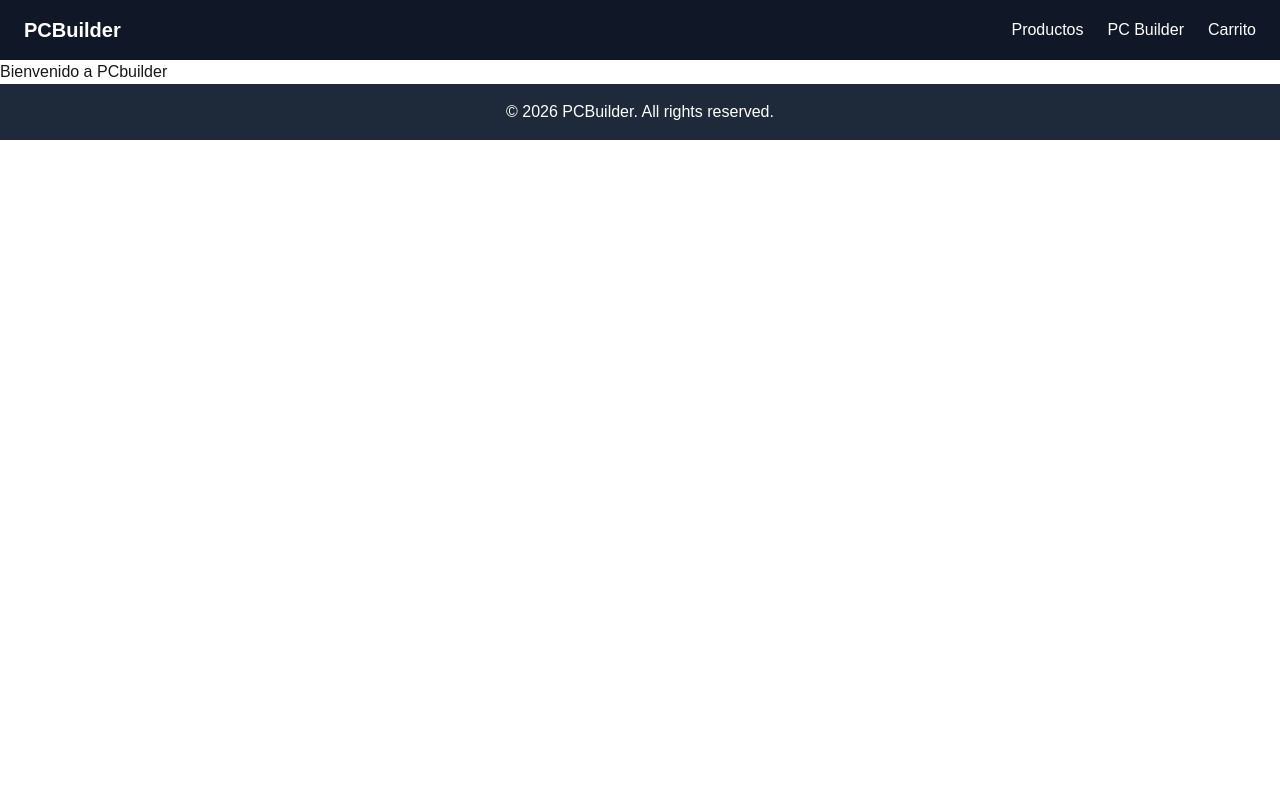
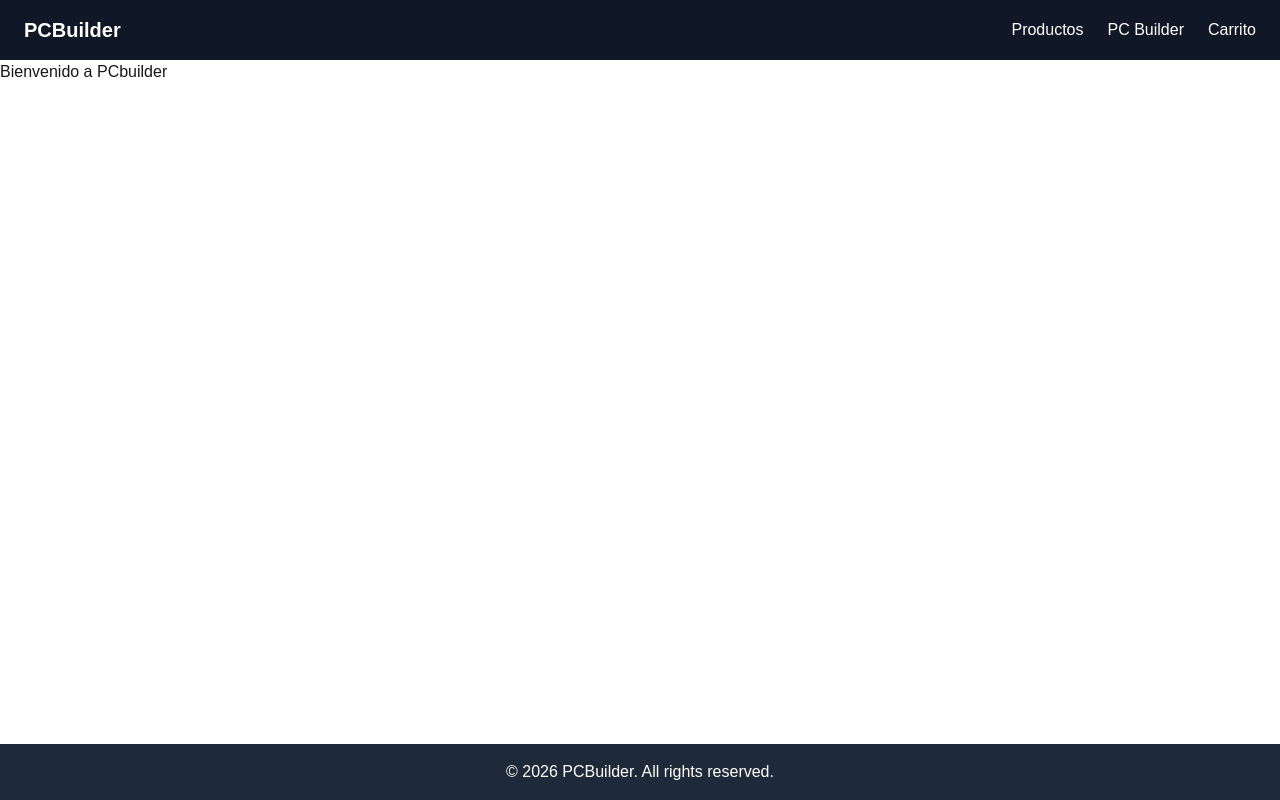
Before and after one commit to vicmedina01/pcbuilder, a Next.js app: page / in a window 1280 px wide. Built offline with nearby package versions, Linux system fonts and the light colour scheme.

Commit message:
feat: sticky footer layout

```diff
--- a/app/layout.tsx
+++ b/app/layout.tsx
@@ -30,7 +30,7 @@
       lang="en"
       className={`${geistSans.variable} ${geistMono.variable} h-full antialiased`}
     >
-      <body>
+      <body className="min-h-screen flex flex-col">
         <Navbar />
         {children}
         <Footer />
--- a/app/page.tsx
+++ b/app/page.tsx
@@ -1,6 +1,6 @@
 export default function Home() {
   return (
-   <main>
+   <main className="flex-1">
     <h1>Bienvenido a PCbuilder</h1>
    </main>
   )
```
